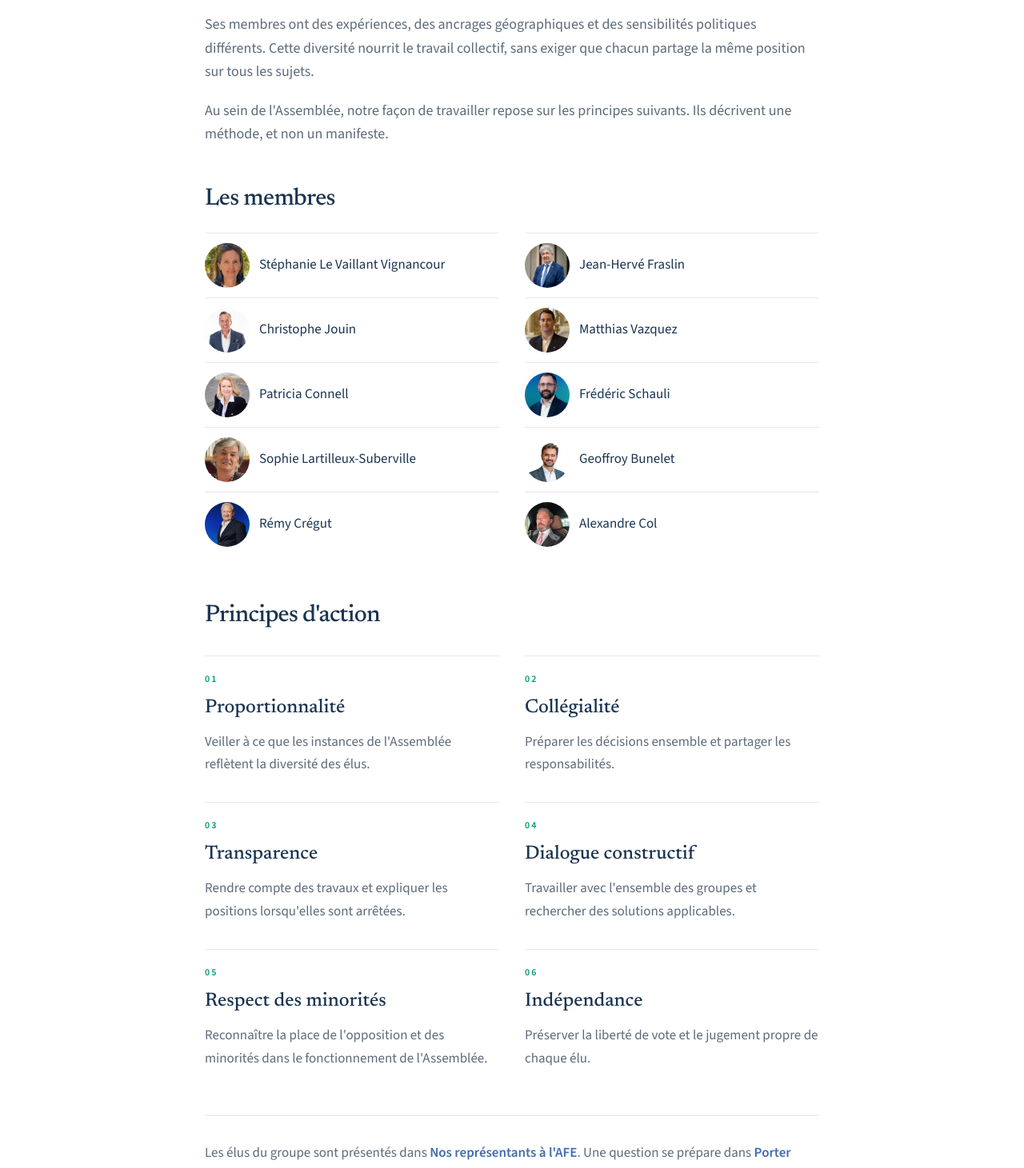
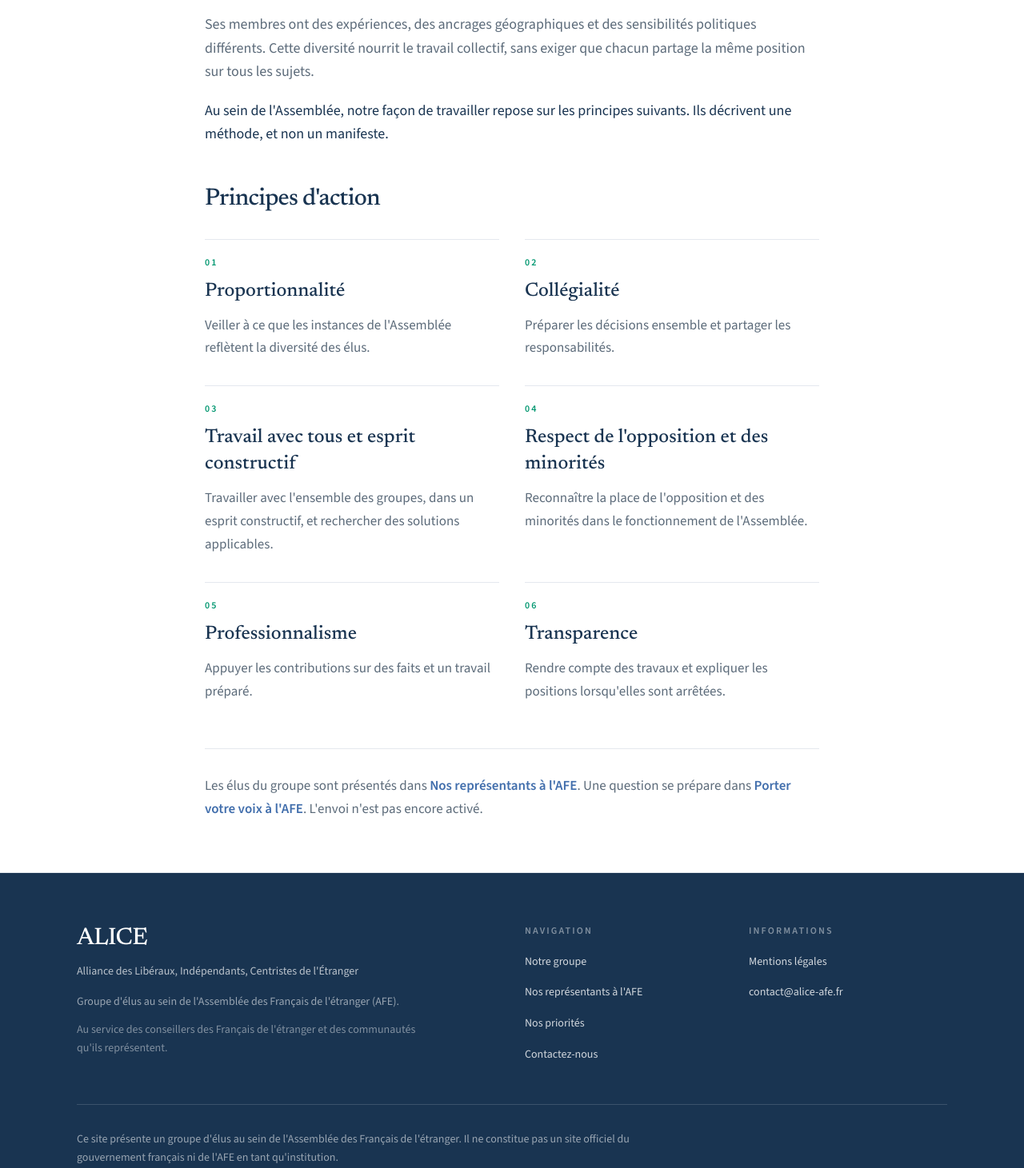
Before and after one commit to cmjouin-dot/ALICE-AFE, a Next.js app: page /notre-groupe in a window 1280 px wide. Shown: the part 500-1961 px from the top of the page at 80% size. Built offline with nearby package versions, Linux system fonts and the light colour scheme.

Commit message:
Remove the member list from Notre groupe and align the principles of action.
Co-authored-by: Cursor <cursoragent@cursor.com>

```diff
--- a/src/app/notre-groupe/page.tsx
+++ b/src/app/notre-groupe/page.tsx
@@ -1,44 +1,9 @@
 import type { Metadata } from "next";
-import Image from "next/image";
 import Link from "next/link";
 import { Container } from "@/components/Container";
 import { PageHero } from "@/components/PageHero";
-import { elus, type Elu } from "@/data/elus";
 import { principes } from "@/data/principes";
 import { siteConfig } from "@/data/site";
-
-function initials(name: string) {
-  const parts = name.split(/\s+/).filter(Boolean);
-  const first = parts[0]?.[0] ?? "";
-  const last = parts.length > 1 ? parts[parts.length - 1]?.[0] ?? "" : "";
-  return `${first}${last}`.toLocaleUpperCase("fr");
-}
-
-function MemberPortrait({ elu }: { elu: Elu }) {
-  if (!elu.photo) {
-    return (
-      <span
-        className="flex h-14 w-14 shrink-0 items-center justify-center rounded-full bg-alice-gray text-sm font-semibold text-alice-navy"
-        aria-hidden
-      >
-        {initials(elu.displayName)}
-      </span>
-    );
-  }
-
-  return (
-    <span className="relative h-14 w-14 shrink-0 overflow-hidden rounded-full bg-alice-gray">
-      <Image
-        src={elu.photo}
-        alt=""
-        width={56}
-        height={56}
-        className="h-full w-full object-cover"
-        style={{ objectPosition: elu.photoPosition }}
-      />
-    </span>
-  );
-}
 
 export const metadata: Metadata = {
   title: "Notre groupe",
@@ -48,10 +13,7 @@ export const metadata: Metadata = {
 export default function NotreGroupePage() {
   return (
     <>
-      <PageHero
-        title="Notre groupe"
-        description={siteConfig.fullName}
-      />
+      <PageHero title="Notre groupe" description={siteConfig.fullName} />
 
       <Container className="py-14 sm:py-16">
         <div className="mx-auto max-w-3xl">
@@ -67,36 +29,14 @@ export default function NotreGroupePage() {
               travail collectif, sans exiger que chacun partage la même position
               sur tous les sujets.
             </p>
-            <p>
+            <p className="font-medium text-alice-navy">
               Au sein de l&apos;Assemblée, notre façon de travailler repose sur
               les principes suivants. Ils décrivent une méthode, et non un
               manifeste.
             </p>
           </div>
 
-          <section className="mt-12" aria-labelledby="membres-du-groupe">
-            <h2
-              id="membres-du-groupe"
-              className="font-display text-3xl font-medium tracking-tight text-alice-navy"
-            >
-              Les membres
-            </h2>
-            <ul className="mt-6 grid grid-cols-1 gap-x-8 sm:grid-cols-2">
-              {elus.map((elu) => (
-                <li key={elu.slug} className="border-t border-alice-border">
-                  <Link
-                    href={`/representants/${elu.slug}`}
-                    className="flex items-center gap-3 py-3 font-medium text-alice-navy underline-offset-4 hover:text-alice-blue"
-                  >
-                    <MemberPortrait elu={elu} />
-                    <span className="hover:underline">{elu.displayName}</span>
-                  </Link>
-                </li>
-              ))}
-            </ul>
-          </section>
-
-          <h2 className="font-display mt-14 text-3xl font-medium tracking-tight text-alice-navy">
+          <h2 className="font-display mt-12 text-3xl font-medium tracking-tight text-alice-navy">
             Principes d&apos;action
           </h2>
           <ol className="mt-8 grid gap-8 sm:grid-cols-2">
--- a/src/data/principes.ts
+++ b/src/data/principes.ts
@@ -22,27 +22,27 @@ export const principes: Principe[] = [
       "Préparer les décisions ensemble et partager les responsabilités.",
   },
   {
+    id: "travail-constructif",
+    title: "Travail avec tous et esprit constructif",
+    summary:
+      "Travailler avec l'ensemble des groupes, dans un esprit constructif, et rechercher des solutions applicables.",
+  },
+  {
+    id: "respect-opposition",
+    title: "Respect de l'opposition et des minorités",
+    summary:
+      "Reconnaître la place de l'opposition et des minorités dans le fonctionnement de l'Assemblée.",
+  },
+  {
+    id: "professionnalisme",
+    title: "Professionnalisme",
+    summary:
+      "Appuyer les contributions sur des faits et un travail préparé.",
+  },
+  {
     id: "transparence",
     title: "Transparence",
     summary:
       "Rendre compte des travaux et expliquer les positions lorsqu'elles sont arrêtées.",
   },
-  {
-    id: "dialogue-constructif",
-    title: "Dialogue constructif",
-    summary:
-      "Travailler avec l'ensemble des groupes et rechercher des solutions applicables.",
-  },
-  {
-    id: "respect-minorites",
-    title: "Respect des minorités",
-    summary:
-      "Reconnaître la place de l'opposition et des minorités dans le fonctionnement de l'Assemblée.",
-  },
-  {
-    id: "independance",
-    title: "Indépendance",
-    summary:
-      "Préserver la liberté de vote et le jugement propre de chaque élu.",
-  },
 ];
```
